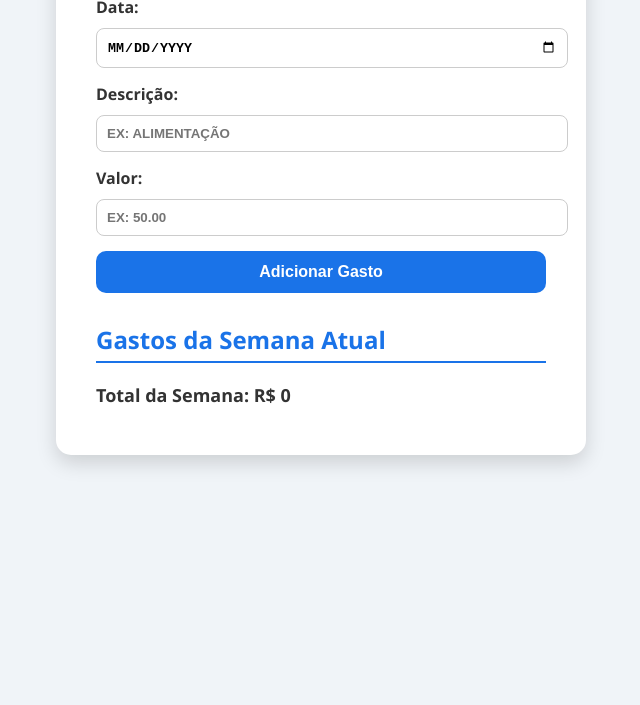
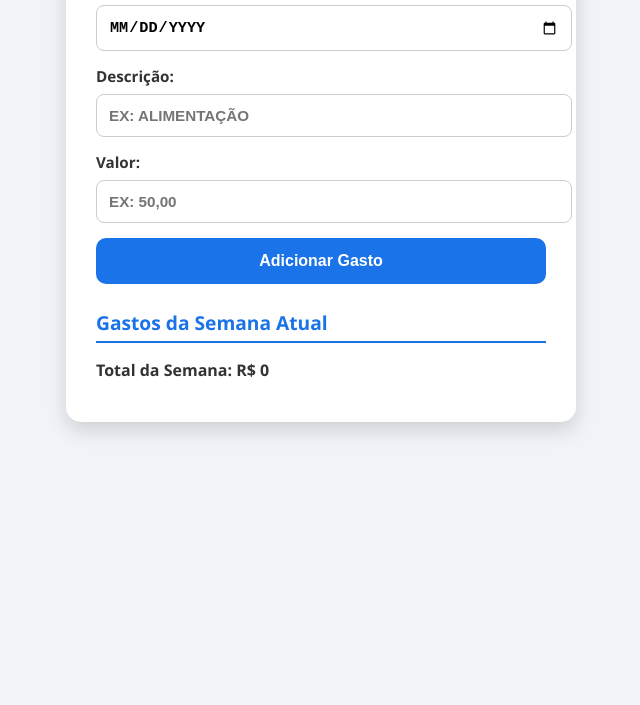
Before and after one commit to dariovinicius16/appfinanceiro, a plain HTML site: page index.html in a window 1280 px wide. Shown: the part 151-856 px from the top of the page, without its empty margins (319-959 px from the left). Drawn offline with Linux system fonts and the light colour scheme; no server answers.

Commit message:
Add files via upload

```diff
--- a/index.html
+++ b/index.html
@@ -2,19 +2,93 @@
 <html lang="pt-BR">
 <head>
 <meta charset="UTF-8">
+<meta name="viewport" content="width=device-width, initial-scale=1.0">
 <title>App Financeiro Semanal</title>
 <style>
-body { font-family: 'Segoe UI', Tahoma, Geneva, Verdana, sans-serif; background:#f0f4f8; color:#333; display:flex; justify-content:center; align-items:flex-start; min-height:100vh; padding:20px; }
-.container { background:#fff; padding:30px 40px; border-radius:15px; box-shadow:0 8px 20px rgba(0,0,0,0.15); max-width:450px; width:100%; }
-h1 { text-align:center; color:#1a73e8; margin-bottom:25px; }
-label { display:block; margin-bottom:10px; font-weight:bold; }
-input[type="text"], input[type="date"], input[type="number"] { width:100%; padding:10px; margin-bottom:15px; border-radius:8px; border:1px solid #ccc; text-transform:uppercase; font-weight:bold; }
-button { width:100%; padding:12px; background:#1a73e8; color:white; font-size:16px; font-weight:bold; border:none; border-radius:10px; cursor:pointer; transition:0.3s; }
+  body {
+    font-family: 'Segoe UI', Tahoma, Geneva, Verdana, sans-serif;
+    background:#f0f4f8;
+    color:#333;
+    display:flex;
+    justify-content:center;
+    align-items:flex-start;
+    min-height:100vh;
+    padding:20px;
+    margin:0;
+  }
+  .container {
+    background:#fff;
+    padding:25px 30px;
+    border-radius:15px;
+    box-shadow:0 8px 20px rgba(0,0,0,0.15);
+    max-width:450px;
+    width:100%;
+  }
+  h1 {
+    text-align:center;
+    color:#1a73e8;
+    margin-bottom:25px;
+    font-size:1.8rem;
+  }
+  label {
+    display:block;
+    margin-bottom:8px;
+    font-weight:bold;
+    font-size:0.95rem;
+  }
+  input[type="text"],
+  input[type="date"],
+  input[type="number"] {
+    width:100%;
+    padding:12px;
+    margin-bottom:15px;
+    border-radius:8px;
+    border:1px solid #ccc;
+    text-transform:uppercase;
+    font-weight:bold;
+    font-size:0.95rem;
+  }
+  button {
+    width:100%;
+    padding:14px;
+    background:#1a73e8;
+    color:white;
+    font-size:1rem;
+    font-weight:bold;
+    border:none;
+    border-radius:10px;
+    cursor:pointer;
+    transition:0.3s;
+  }
   button:hover { background:#155ab6; }
-h2 { margin-top:30px; color:#1a73e8; border-bottom:2px solid #1a73e8; padding-bottom:5px; }
-ul { list-style:none; padding-left:0; }
-ul li { background:#f0f4f8; margin-bottom:8px; padding:8px 12px; border-radius:8px; font-weight:bold; }
-p { font-size:18px; font-weight:bold; margin-top:15px; }
+  h2 {
+    margin-top:25px;
+    color:#1a73e8;
+    border-bottom:2px solid #1a73e8;
+    padding-bottom:5px;
+    font-size:1.2rem;
+  }
+  ul { list-style:none; padding-left:0; margin:0; }
+  ul li {
+    background:#f0f4f8;
+    margin-bottom:8px;
+    padding:10px 12px;
+    border-radius:8px;
+    font-weight:bold;
+    font-size:0.9rem;
+  }
+  p { font-size:1rem; font-weight:bold; margin-top:15px; }
+
+  /* Responsividade */
+  @media (max-width: 600px) {
+    .container {
+      padding:20px;
+      border-radius:12px;
+    }
+    h1 { font-size:1.5rem; }
+    button { font-size:0.95rem; padding:12px; }
+    ul li { font-size:0.85rem; }
+  }
 </style>
 </head>
 <body>
@@ -28,7 +102,7 @@ p { font-size:18px; font-weight:bold; margin-top:15px; }
   <input type="text" id="descricao" placeholder="Ex: ALIMENTAÇÃO">
 
   <label>Valor:</label>
-<input type="number" id="valor" placeholder="Ex: 50.00">
+  <input type="number" id="valor" placeholder="Ex: 50,00">
 
   <button onclick="adicionarGasto()">Adicionar Gasto</button>
 
@@ -45,7 +119,10 @@ async function adicionarGasto(){
   const descricao = document.getElementById('descricao').value.toUpperCase();
   const valor = document.getElementById('valor').value;
 
-  if(!data || !descricao || !valor){ alert("Preencha todos os campos"); return; }
+  if(!data || !descricao || !valor){
+    alert("Preencha todos os campos");
+    return;
+  }
 
   const formData = new URLSearchParams();
   formData.append('data', data);
@@ -55,17 +132,19 @@ async function adicionarGasto(){
   try{
     const response = await fetch(API_URL, { method:"POST", body: formData });
     const result = await response.json();
-    if(result.status==="sucesso"){
-      alert(result.message); // "Registro adicionado!"
+
+    if(result.status === "sucesso"){
+      alert("Registro adicionado!");
       carregarGastos();
       document.getElementById('data').value="";
       document.getElementById('descricao').value="";
       document.getElementById('valor').value="";
     } else {
-      alert("Erro: "+result.message);
+      alert("Erro: " + result.message);
     }
   } catch(err){
     alert("Erro ao conectar com o servidor. Abra o HTML via servidor local ou Live Server.");
+    console.error(err);
   }
 }
 
```
Lines whose indentation alone changed are shown as unchanged.
